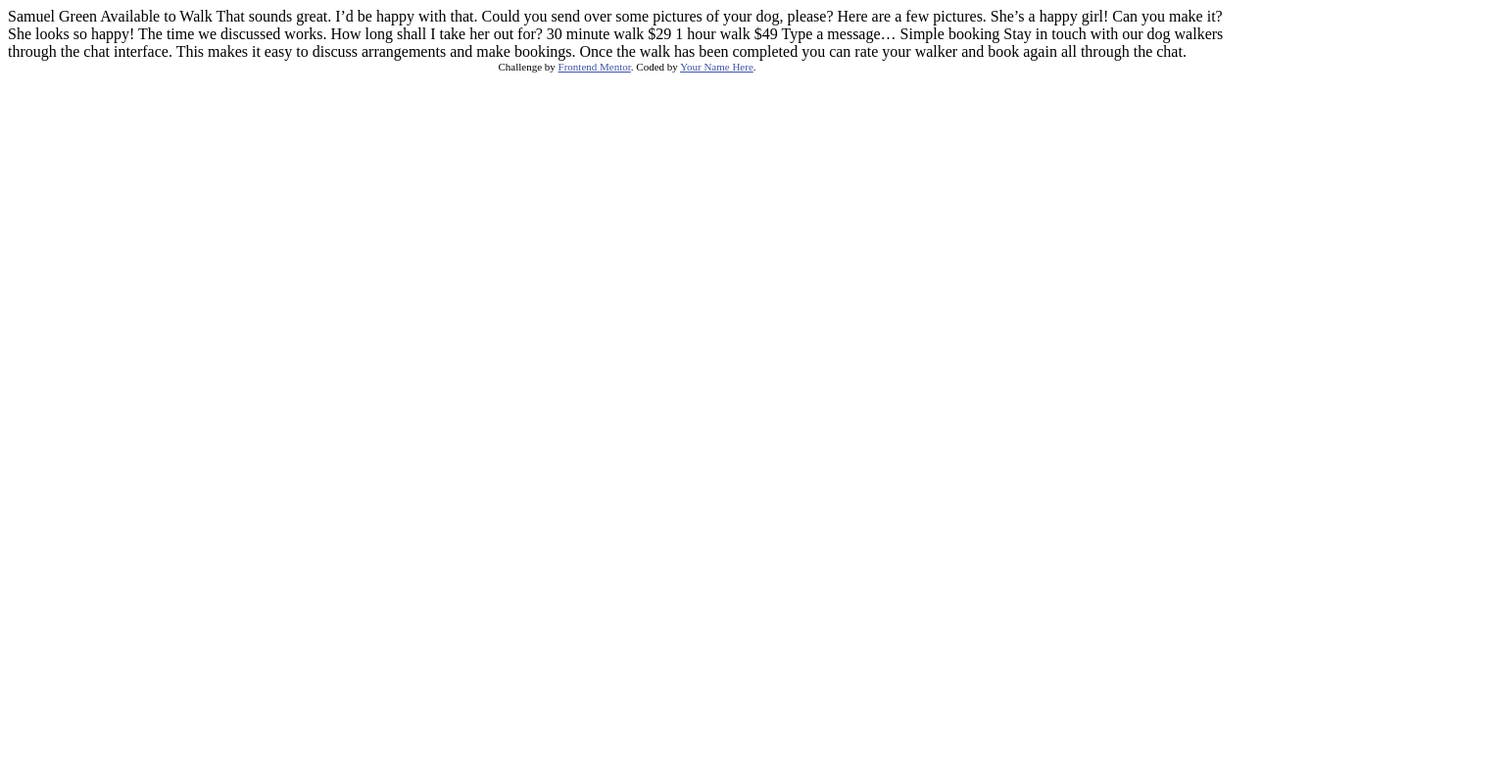
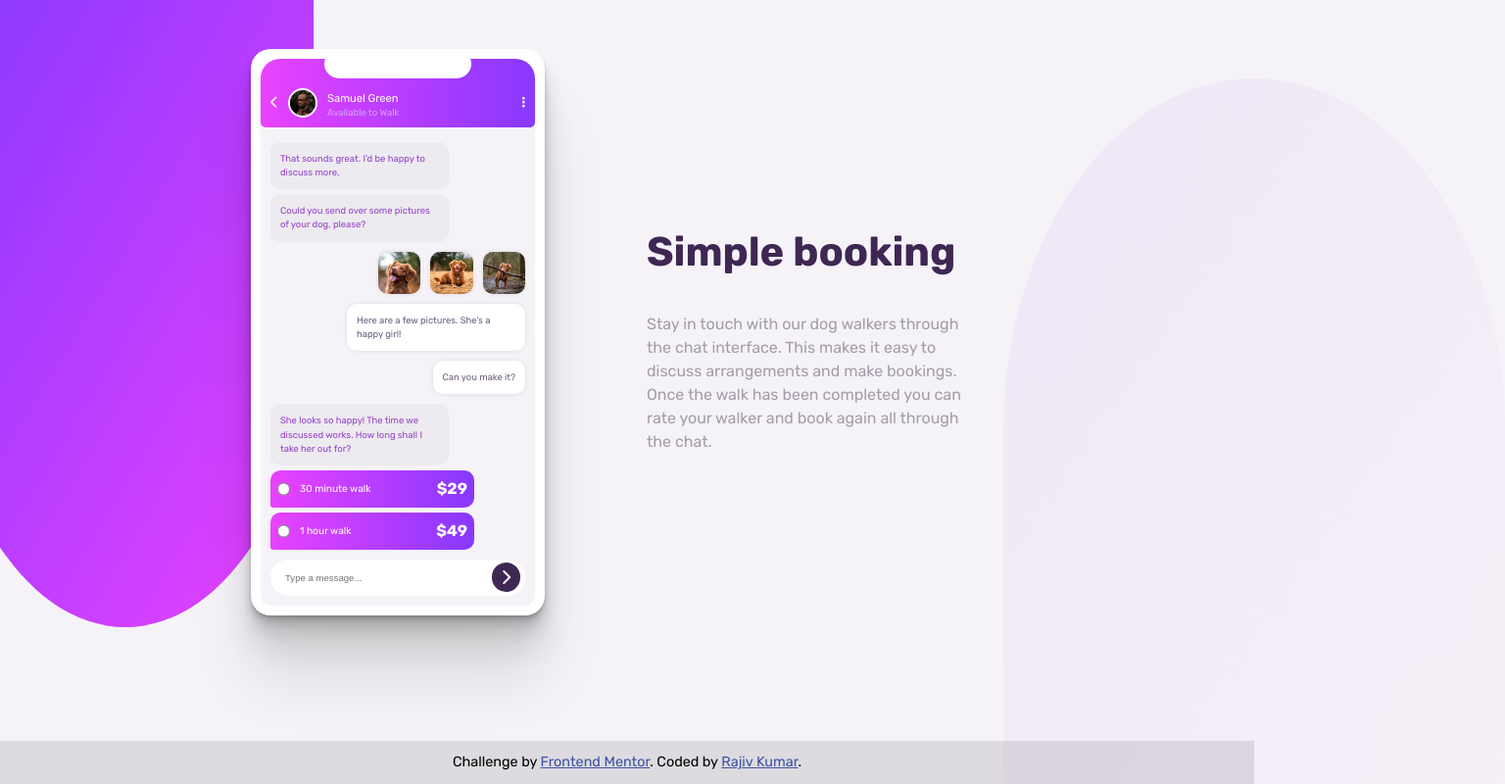
Before and after one commit to Rajiv-0920/Chat-app-CSS-illustration, a plain HTML site: page index.html in a window 1280 px wide. Shown: the whole page at 98% size, 1536 px wide, since content can reach past the window. Drawn offline with nearby package versions, Linux system fonts and the light colour scheme.

Commit message:
Changes Completed

```diff
--- a/index.html
+++ b/index.html
@@ -1,51 +1,131 @@
 <!DOCTYPE html>
 <html lang="en">
   <head>
-  <meta charset="UTF-8">
-  <meta name="viewport" content="width=device-width, initial-scale=1.0"> <!-- displays site properly based on user's device -->
+    <meta charset="UTF-8" />
+    <meta name="viewport" content="width=device-width, initial-scale=1.0" />
+    <!-- displays site properly based on user's device -->
 
-  <link rel="icon" type="image/png" sizes="32x32" href="./images/favicon-32x32.png">
-
+    <link
+      rel="icon"
+      type="image/png"
+      sizes="32x32"
+      href="./images/favicon-32x32.png"
+    />
+    <!-- JavaScript AOS Library CDN -->
+    <link rel="stylesheet" href="https://unpkg.com/aos@next/dist/aos.css" />
+    <!-- Font Awesome cdn path -->
+    <link
+      rel="stylesheet"
+      href="https://cdnjs.cloudflare.com/ajax/libs/font-awesome/6.4.0/css/all.min.css"
+    />
     <title>Frontend Mentor | [Challenge Name Here]</title>
 
+    <!-- Attach CSS File  -->
+    <link rel="stylesheet" href="./style.css" />
     <!-- Feel free to remove these styles or customise in your own stylesheet 👍 -->
     <style>
-    .attribution { font-size: 11px; text-align: center; }
-    .attribution a { color: hsl(228, 45%, 44%); }
+      .attribution {
+        font-size: 11px;
+        text-align: center;
+      }
+      .attribution a {
+        color: hsl(228, 45%, 44%);
+      }
     </style>
   </head>
   <body>
+    <main class="container">
+      <section class="phone-container" data-aos="fade-right">
+        <header class="chat-header">
+          <i class="fa-solid fa-chevron-left exit-btn"></i>
+          <div class="user-img">
+            <img src="./images/avatar.jpg" alt="user-img" />
+          </div>
+          <div class="user-name">
+            <h5>Samuel Green</h5>
+            <p>Available to Walk</p>
+          </div>
+          <i class="fa-solid fa-ellipsis-vertical menu-btn"></i>
+        </header>
+        <div class="phone-body">
+          <div class="others-messages">
+            <p>That sounds great. I’d be happy to discuss more.</p>
+          </div>
+          <div class="others-messages">
+            <p>Could you send over some pictures of your dog, please?</p>
+          </div>
 
-  Samuel Green
-  Available to Walk
+          <div class="my-messages">
+            <div class="img-container">
+              <div class="img-box">
+                <img src="./images/dog-image-1.jpg" alt="dog images" />
+              </div>
+              <div class="img-box">
+                <img src="./images/dog-image-2.jpg" alt="dog images" />
+              </div>
+              <div class="img-box">
+                <img src="./images/dog-image-3.jpg" alt="dog images" />
+              </div>
+            </div>
+            <div class="my-text">
+              <p>Here are a few pictures. She’s a happy girl!</p>
+            </div>
+            <div class="my-text">
+              <p>Can you make it?</p>
+            </div>
+          </div>
+          <div class="others-messages">
+            <p>
+              She looks so happy! The time we discussed works. How long shall I
+              take her out for?
+            </p>
+          </div>
+          <div class="price-container">
+            <input type="radio" name="" id="input" />
+            <label for="radio" class="duration">30 minute walk</label>
+            <p class="price">$29</p>
+          </div>
+          <div class="price-container">
+            <input type="radio" name="" id="input" />
+            <label for="radio" class="duration">1 hour walk</label>
+            <p class="price">$49</p>
+          </div>
+          <div class="message-box">
+            <input
+              type="text"
+              name="message"
+              id="message"
+              placeholder="Type a message..."
+            />
+            <i class="fa-solid fa-chevron-right send-btn"></i>
+          </div>
+        </div>
+      </section>
+      <article class="main-description" data-aos="fade-left">
+        <h1>Simple booking</h1>
+        <p class="description">
+          Stay in touch with our dog walkers through the chat interface. This
+          makes it easy to discuss arrangements and make bookings. Once the walk
+          has been completed you can rate your walker and book again all through
+          the chat.
+        </p>
+      </article>
+    </main>
 
-  That sounds great. I’d be happy with that.
-
-  Could you send over some pictures of your dog, please?
-
-  Here are a few pictures. She’s a happy girl!
-
-  Can you make it?
-
-  She looks so happy! The time we discussed works. How long shall I take her out for?
-
-  30 minute walk
-  $29
-
-  1 hour walk
-  $49
-
-  Type a message…
-
-  Simple booking
-
-  Stay in touch with our dog walkers through the chat interface. This makes it easy to
-  discuss arrangements and make bookings. Once the walk has been completed you can rate
-  your walker and book again all through the chat.
-
+    <footer>
       <div class="attribution">
-    Challenge by <a href="https://www.frontendmentor.io?ref=challenge" target="_blank">Frontend Mentor</a>.
-    Coded by <a href="#">Your Name Here</a>.
+        Challenge by
+        <a href="https://www.frontendmentor.io?ref=challenge" target="_blank"
+          >Frontend Mentor</a
+        >. Coded by <a href="https://github.com/Rajiv-0920">Rajiv Kumar</a>.
       </div>
+    </footer>
+    <!-- Import script, styles and initialize AOS: -->
+    <script src="https://unpkg.com/aos@next/dist/aos.js"></script>
+    <script>
+      AOS.init({
+        duration: 1000,
+      });
+    </script>
   </body>
 </html>
--- a/style.css
+++ b/style.css
@@ -0,0 +1,349 @@
+@import url("https://fonts.googleapis.com/css2?family=Rubik:wght@400;500;700&display=swap");
+:root {
+  /* ### Primary */
+
+  /* #### Text */
+
+  --pleViolet: hsl(276, 100%, 81%);
+  --moderateViolet: hsl(276, 55%, 52%);
+  --desaturatedDarkViolet: hsl(271, 15%, 43%);
+  --grayishBlue: hsl(206, 6%, 79%);
+  --veryDarkDesaturatedViolet: hsl(271, 36%, 24%);
+  --darkGrayishViolet: hsl(270, 7%, 64%);
+
+  /* #### Gradients */
+
+  /* These two colors are the vibrant background colors you see throughout the design and are applied as a linear gradient: */
+
+  --lightMagenta: hsl(293, 100%, 63%);
+  --lightViolet: hsl(264, 100%, 61%);
+
+  /* ### Secondary */
+
+  --white: hsl(0, 0%, 100%);
+  --lightGrayishViolet: hsl(270, 20%, 96%);
+  --veryDarkDesaturatedViolet: hsl(271, 36%, 24%);
+  --veryLightMagenta: hsl(289, 100%, 72%);
+}
+*,
+*::before,
+*::after {
+  padding: 0;
+  margin: 0;
+  box-sizing: border-box;
+}
+
+body {
+  min-height: 100vh;
+  line-height: calc(1em + 0.5rem);
+  display: flex;
+  align-items: center;
+  justify-content: center;
+  flex-direction: column;
+  font-size: 16px;
+  font-family: "Rubik", sans-serif;
+  background-color: var(--lightGrayishViolet);
+  position: relative;
+  overflow-x: hidden;
+}
+body::after {
+  content: "";
+  display: block;
+  height: 30%;
+  width: 50%;
+  position: absolute;
+  top: 0;
+  left: 0;
+  border-radius: 0 0 40px 0;
+  background-image: linear-gradient(
+    to left top,
+    var(--lightMagenta),
+    var(--lightViolet)
+  );
+  z-index: -1;
+}
+body::before {
+  content: "";
+  display: block;
+  height: 50%;
+  width: 100%;
+  position: absolute;
+  right: -50%;
+  bottom: 0;
+  border-radius: 50% 50% 0 0;
+  background-image: linear-gradient(
+    to left top,
+    hsla(293, 100%, 63%, 0.02),
+    hsla(264, 100%, 61%, 0.063)
+  );
+  z-index: -1;
+}
+img {
+  display: block;
+  max-width: 100%;
+}
+.container {
+  width: 90%;
+  display: flex;
+  flex-direction: column;
+  align-items: center;
+  margin: 30px 0;
+}
+.container .phone-container {
+  width: 300px;
+  height: min-content;
+  border-radius: 20px;
+  background-color: saddlebrown;
+  background-color: var(--white);
+  padding: 10px;
+  position: relative;
+  box-shadow: 0 2px 2px #00000019, 0 4px 4px #00000019, 0 8px 8px #00000019,
+    0 16px 16px #00000019, 0 32px 32px #00000019, 0 64px 64px #00000019;
+}
+.phone-container::after {
+  content: "";
+  display: block;
+  width: 150px;
+  height: 30px;
+  border-radius: 50px;
+  background-color: var(--white);
+  position: absolute;
+  top: 0;
+  left: 50%;
+  transform: translate(-50%);
+}
+
+.phone-container .chat-header {
+  background-image: linear-gradient(
+    to right,
+    var(--lightMagenta),
+    var(--lightViolet)
+  );
+  display: flex;
+  border-radius: 20px 20px 5px 5px;
+  padding: 30px 10px 10px 10px;
+  gap: 10px;
+  align-items: center;
+  box-shadow: 0 5px 5px #00000019;
+}
+.chat-header .user-img {
+  height: 30px;
+  width: 30px;
+}
+.chat-header .user-img img {
+  border-radius: 50%;
+  border: 2px solid var(--white);
+}
+.chat-header .user-name h5 {
+  font-size: 0.7rem;
+  line-height: 1.7;
+  color: var(--white);
+  font-weight: 400;
+}
+.chat-header .user-name p {
+  line-height: 1;
+  color: var(--pleViolet);
+  font-size: 0.6rem;
+}
+.chat-header .menu-btn {
+  margin-left: auto;
+  font-size: 0.8rem;
+  color: var(--white);
+}
+.chat-header .exit-btn {
+  font-size: 0.8rem;
+  color: var(--white);
+}
+.phone-body {
+  background-color: var(--lightGrayishViolet);
+  padding: 10px;
+  border-radius: 0 0 10px 10px;
+}
+.phone-body .others-messages {
+  font-size: 0.59rem;
+  line-height: normal;
+  padding: 10px;
+  border-radius: 10px;
+  max-width: 70%;
+  margin: 5px 0;
+  background-color: hsl(270, 18%, 93%);
+  color: var(--moderateViolet);
+  line-height: 1.5;
+}
+.my-messages {
+  display: flex;
+  flex-direction: column;
+  justify-content: end;
+  align-items: end;
+}
+.my-messages .my-text {
+  font-size: 0.59rem;
+  line-height: 1.5;
+  padding: 10px;
+  border-radius: 10px 10px 10px 10px;
+  box-shadow: 0 0px 5px #00000019;
+  max-width: 70%;
+  margin: 5px 0;
+  background-color: var(--white);
+  color: var(--desaturatedDarkViolet);
+}
+.my-messages .img-container {
+  display: flex;
+  gap: 10px;
+  width: 150px;
+  margin: 5px 0;
+}
+.img-container img {
+  box-shadow: 0 0px 5px #00000019;
+  border-radius: 10px;
+}
+.price-container {
+  max-width: 80%;
+  padding: 7px;
+  background-image: linear-gradient(
+    to right,
+    var(--lightMagenta),
+    var(--lightViolet)
+  );
+  margin: 5px 0;
+  display: flex;
+  border-radius: 10px 10px 10px 3px;
+  font-size: 0.64rem;
+  gap: 10px;
+}
+.price-container .duration {
+  color: var(--white);
+  font-weight: 400;
+}
+#input {
+  accent-color: rgb(23, 116, 255);
+}
+.price-container .price {
+  color: var(--white);
+  font-weight: 700;
+  font-size: 1rem;
+  margin-left: auto;
+}
+.phone-container .message-box {
+  width: 100%;
+  background-color: var(--white);
+  border-radius: 25px;
+  display: flex;
+  align-items: center;
+  padding: 3px 5px;
+  margin-top: 10px;
+}
+.phone-container .message-box #message {
+  padding: 10px 10px;
+  border-radius: 25px;
+  width: 90%;
+  border: none;
+  font-size: 0.6rem;
+}
+/* .phone-container .message-box #message: */
+.phone-container .message-box #message:focus {
+  outline: none;
+}
+.message-box .send-btn {
+  color: #fff;
+  height: 30px;
+  width: 30px;
+  display: grid;
+  place-items: center;
+  border-radius: 50%;
+  background-color: var(--veryDarkDesaturatedViolet);
+}
+.main-description {
+  margin: 50px 0;
+  padding: 20px;
+}
+.main-description h1 {
+  text-align: center;
+  font-size: 2rem;
+  margin: 10px 0;
+  line-height: 2;
+  color: var(--veryDarkDesaturatedViolet);
+}
+.main-description p {
+  text-align: center;
+  font-size: 1rem;
+  margin: 10px 0;
+  color: var(--darkGrayishViolet);
+}
+footer {
+  background-color: #00000019;
+  width: 100%;
+  padding: 10px 0;
+}
+@media (min-width: 500px) {
+  body::after {
+    left: -40px;
+    max-width: 50%;
+    height: 40%;
+    border-radius: 0 0 50% 50%;
+  }
+  body::before {
+    right: -10%;
+    width: 40%;
+    background-image: linear-gradient(
+      to left top,
+      hsla(293, 100%, 63%, 0.02),
+      hsla(264, 100%, 61%, 0.063)
+    );
+  }
+  .container {
+    margin: 50px 0;
+  }
+  .main-description {
+    display: flex;
+    justify-content: center;
+    flex-direction: column;
+    align-items: center;
+  }
+  .main-description p {
+    width: 70%;
+  }
+  footer {
+    margin-top: auto;
+  }
+  footer .attribution {
+    font-size: 0.9rem;
+  }
+}
+@media (min-width: 900px) {
+  body::after {
+    left: -5%;
+    width: 30%;
+    height: 80%;
+    border-radius: 0 0 50% 50%;
+  }
+  body::before {
+    right: -20%;
+    height: 90%;
+  }
+  .container {
+    display: grid;
+    grid-template-columns: 1fr 1fr;
+    width: 60%;
+  }
+  .container .phone-container {
+    animation: slide 3s linear forwards;
+  }
+  @keyframes slide {
+    0% {
+    }
+    50% {
+    }
+  }
+  .main-description {
+    align-items: flex-start;
+  }
+  .main-description h1 {
+    font-size: 2.6rem;
+    text-align: left;
+  }
+  .main-description p {
+    width: 100%;
+    text-align: left;
+  }
+}
```
Lines whose indentation alone changed are shown as unchanged.
